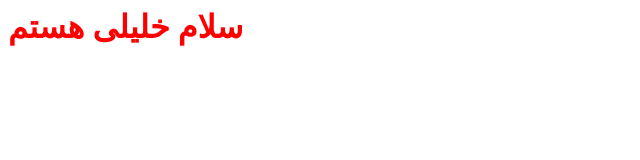
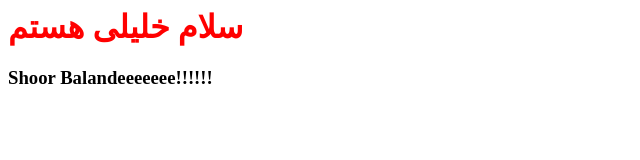
Before and after one commit to bill-BKH/django_d_test, a plain HTML site: page index.html in a window 1280 px wide. Shown: the whole page, without its empty margins (0-640 px from the left). Drawn offline with Linux system fonts and the light colour scheme.

Commit message:
shoor baland added

```diff
--- a/index.html
+++ b/index.html
@@ -4,5 +4,6 @@
     </head>
     <body>
         <h1 style="color: red;">سلام خلیلی هستم</h1>
+        <h3>Shoor Balandeeeeeee!!!!!!</h3>
     </body>
 </html>
```
